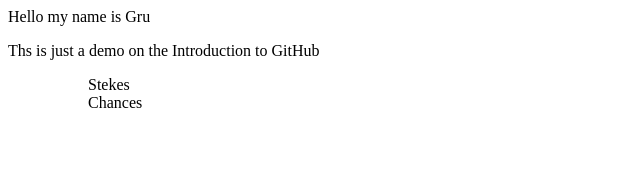
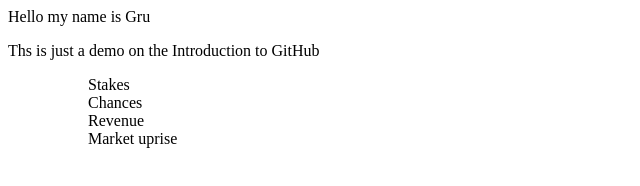
Before and after one commit to DanKakemu/demo-repo, a plain HTML site: page index.html in a window 1280 px wide. Shown: the whole page, without its empty margins (0-640 px from the left). Drawn offline with Linux system fonts and the light colour scheme.

Commit message:
Addel codeline

```diff
--- a/index.html
+++ b/index.html
@@ -1,6 +1,8 @@
 <div>Hello my name is Gru</div>
 <p>Ths is just a demo on the Introduction to GitHub</p>
 <ol>
-    <ul>Stekes</ul>
+    <ul>Stakes</ul>
     <ul>Chances</ul>
+    <ul>Revenue</ul>
+    <ul>Market uprise</ul>
 </ol>
```
